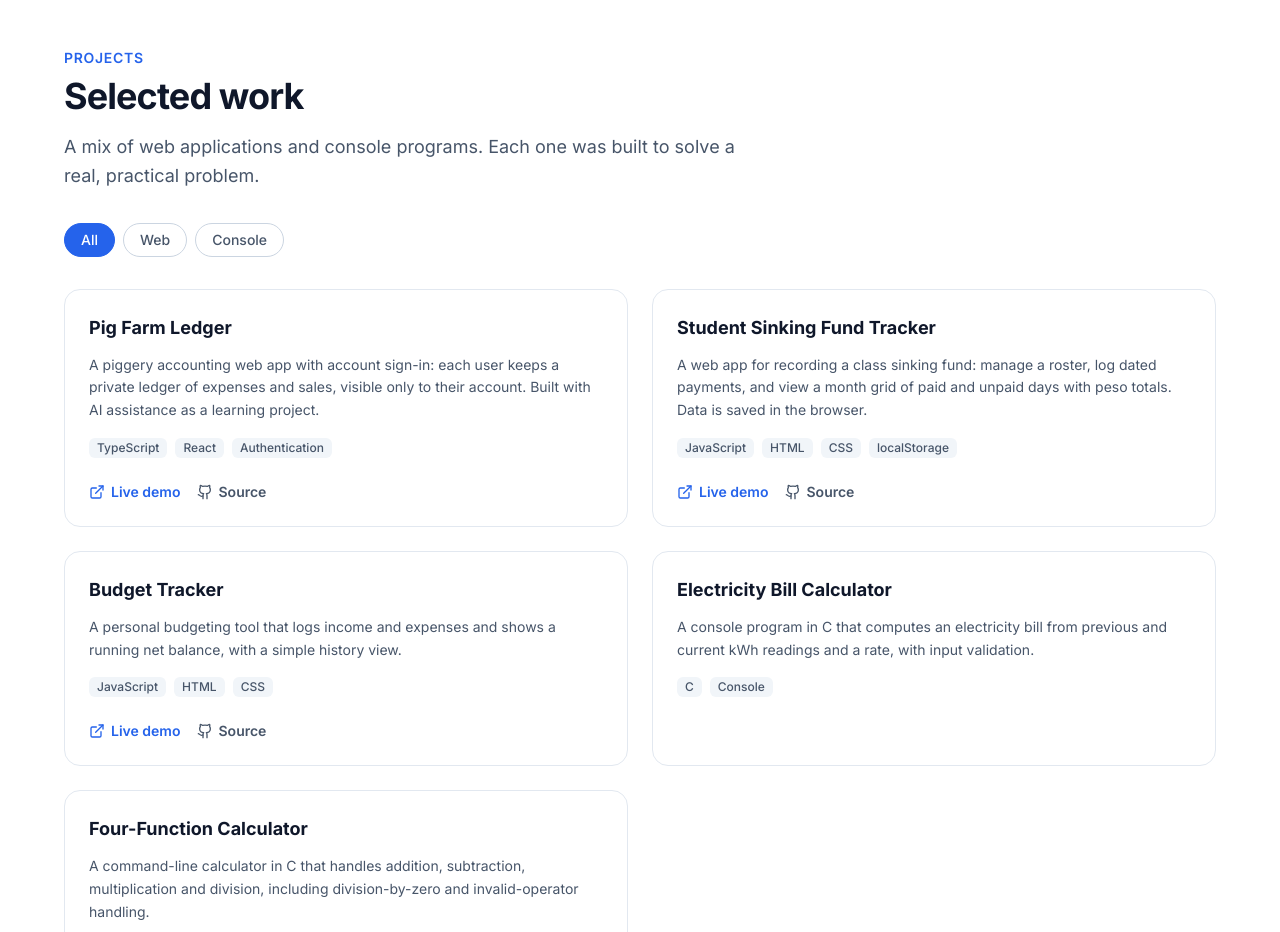
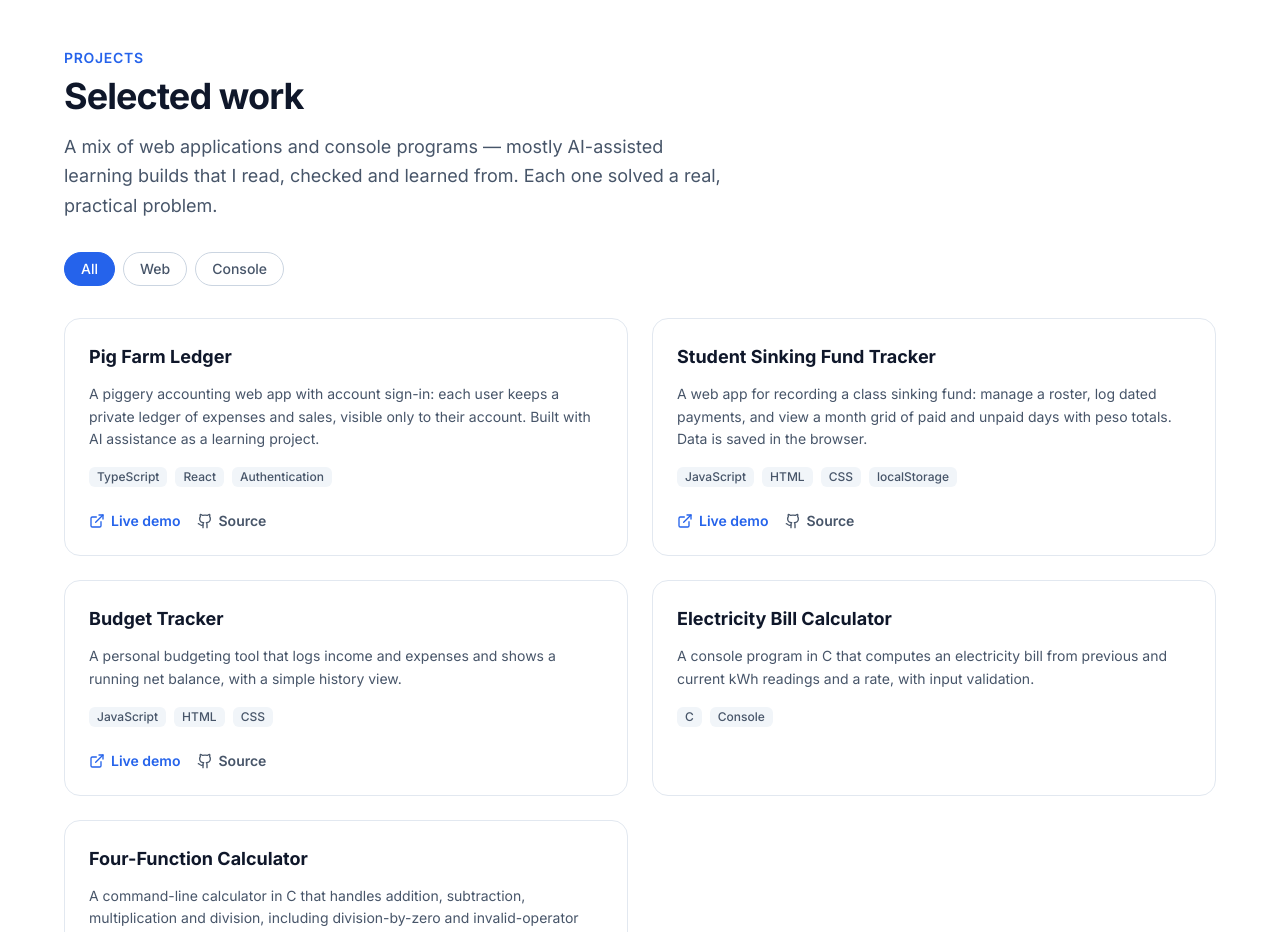
Before and after one commit to villanuevayanmar/portfolio, a Next.js app: page / in a window 1280 px wide. Shown: the part 1500-2432 px from the top of the page. Built offline with nearby package versions, Linux system fonts and the light colour scheme; no server answers.

Commit message:
Update Projects.tsx

```diff
--- a/components/Projects.tsx
+++ b/components/Projects.tsx
@@ -28,7 +28,7 @@ export default function Projects() {
         <SectionHeading
           eyebrow="Projects"
           title="Selected work"
-          description="A mix of web applications and console programs. Each one was built to solve a real, practical problem."
+          description="A mix of web applications and console programs — mostly AI-assisted learning builds that I read, checked and learned from. Each one solved a real, practical problem."
         />
 
         <div className="mt-8 flex flex-wrap gap-2">
```
